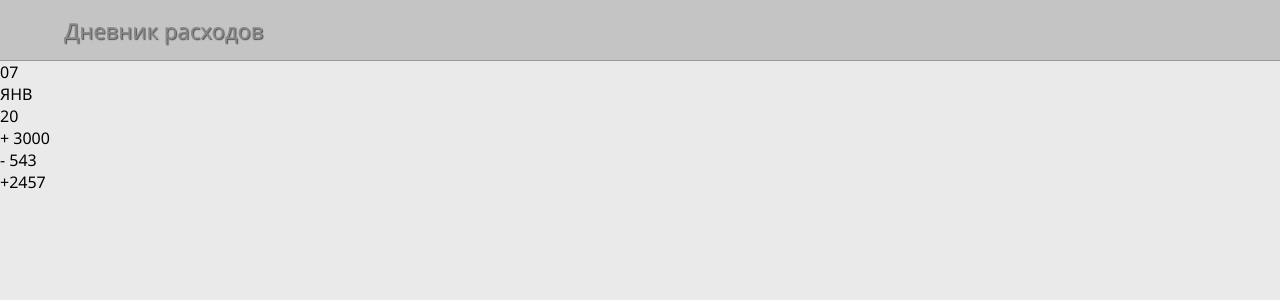
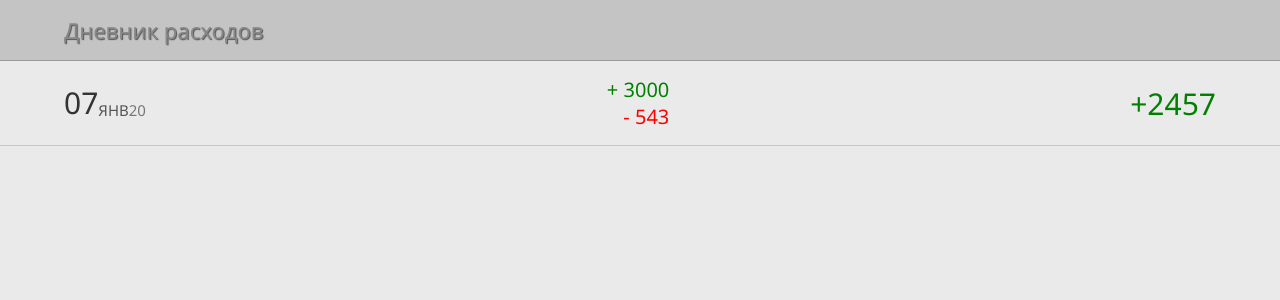
Before and after one commit to aget777/les_34_dayApp_test, a React (Create React App) app: page / in a window 1280 px wide. Shown: the top 300 px of the page. Built offline with nearby package versions, Linux system fonts and the light colour scheme.

Commit message:
добавил стили

```diff
--- a/src/app/App.css
+++ b/src/app/App.css
@@ -36,3 +36,54 @@
     transform: rotate(360deg);
   }
 }
+
+.pay-item{
+  display: flex;
+  justify-content: space-between;
+  padding: 15px 5%;
+  align-items: center;
+  border-bottom: 1px solid #c6c6c6;
+}
+
+.pay-item__date{
+  display: flex;
+  align-items: flex-end;
+}
+
+.pay-item__saldo{
+  color: green;
+  font-size: 30px;
+  text-align: right;
+}
+
+.pay-item__day{
+  font-size: 30px;
+  font-weight: 500;
+  color: #333;
+  line-height: 1em;
+}
+
+.pay-item__month{
+  font-size: 15px;
+  color: #555;
+  line-height: 1em;
+}
+
+.pay-item__year{
+  font-size: 15px;
+  color: #777;
+  font-weight: 500;
+  line-height: 1em;
+}
+
+.pay-item__positive{
+  color: green;
+  font-size: 20px;
+  text-align: right;
+}
+
+.pay-item__negative{
+  color: red;
+  font-size: 20px;
+  text-align: right;
+}
--- a/src/app/App.js
+++ b/src/app/App.js
@@ -18,7 +18,7 @@ function App(){
             <div className="pay-item__positive">+ 3000</div>
             <div className="pay-item__negative">- 543</div>
           </div>
-          <div className="saldo">
+          <div className="pay-item__saldo">
             +2457
           </div>
       </div>
```
Also changed, not shown: 1 other file (tests, documents, lock files or other folders).
